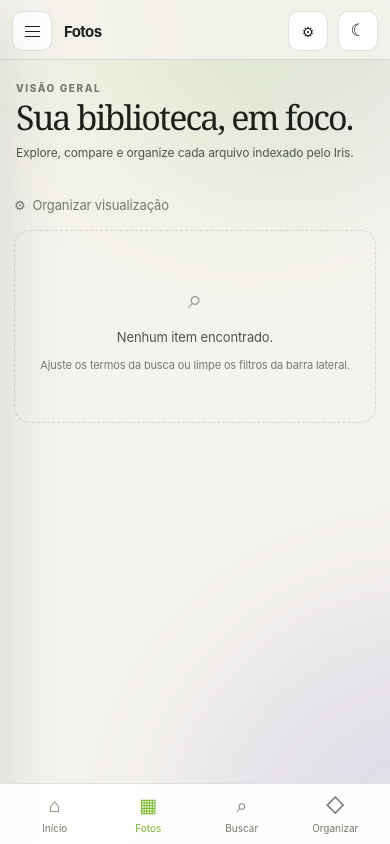
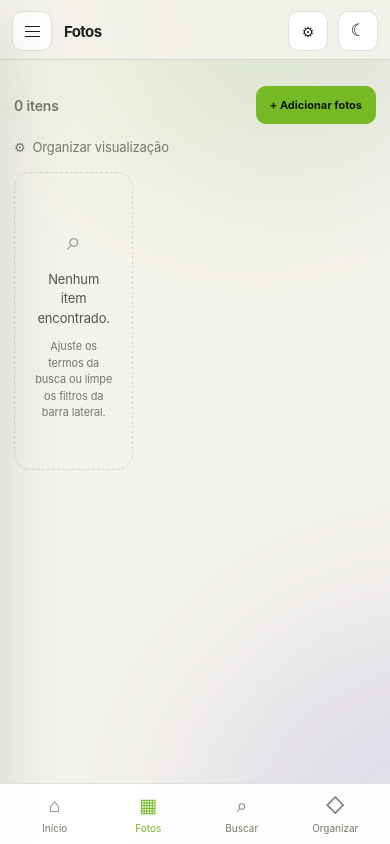
Before and after one commit to MiguelLopesDel/Iris, a FastAPI app: page / in a window 390 px wide. Run offline with FastAPI, Linux system fonts and the light colour scheme; data that the repository does not hold is empty; parts of the project's set-up code (start-up, migrations or seed data) failed here and were passed over; some libraries are stand-ins or nearby versions.

Commit message:
feat(web): show the gallery as a timeline of tiles, like the app
The web gallery listed big cards named after the file, each with three
buttons, five to a row on a desktop and one per row on a phone, under a
large "Sua biblioteca, em foco." heading with "Pag 1 / 1". Adding photos
was hidden in Organizar.

- Tiles: square pictures in a dense grid (three per row on a phone), no
  file name or buttons under them; the picture opens the viewer.
  Selection and shortcuts to similar photos and to this person show on
  hover or keyboard focus (on touch screens the viewer has them).
- Sorted by date by default, with a heading per day ("Hoje", "Ontem",
  "9 de outubro"), as in the app; searches and other sorts have none.
- A slim toolbar: how many items there are, the page, and "+ Adicionar
  fotos", which opens the upload on the System tab and keeps it in view
  while that tab loads.

Styles are scoped to the gallery grid; other tabs keep their cards.

```diff
--- a/static/app.js
+++ b/static/app.js
@@ -18,7 +18,7 @@ import {
   rejectEnrichmentSuggestion,
   trashRecords
 } from './api.js?v=46';
-import { initGallery, invalidateCache, runGallerySimilar, runGalleryRandom, runGalleryFaceSearch, runGalleryPerson, runGalleryFaceByFace, runGalleryFaceByRecord } from './gallery.js?v=42';
+import { initGallery, invalidateCache, runGallerySimilar, runGalleryRandom, runGalleryFaceSearch, runGalleryPerson, runGalleryFaceByFace, runGalleryFaceByRecord } from './gallery.js?v=43';
 import { initCollections } from './collections.js?v=35';
 import { initConcepts } from './concepts.js?v=36';
 import { initDuplicates } from './duplicates.js?v=35';
@@ -89,6 +89,18 @@ document.addEventListener('click', async function(event) {
 });
 
 // ── Tab routing ──────────────────────────────────────────────────────────
+
+// A shortcut to one control on a tab (the upload, say), not just the tab. The
+// tab loads its content after it shows, which moves the target down; keep it
+// in view while that settles.
+function revealWhileLoading(target) {
+  var center = function() { target.scrollIntoView({ block: 'center' }); };
+  center();
+  if (typeof ResizeObserver === 'undefined') return;
+  var observer = new ResizeObserver(center);
+  observer.observe(target.closest('.tab-pane') || document.body);
+  setTimeout(function() { observer.disconnect(); }, 1500);
+}
 
 function switchTab(name) {
   var paneName = name === 'search' ? 'gallery' : name;
@@ -981,7 +993,10 @@ window.__showStats = async function() {
   syncExperienceControls();
   document.addEventListener('click', function(event) {
     var destination = event.target.closest('[data-go-tab]');
-    if (destination) switchTab(destination.dataset.goTab);
+    if (!destination) return;
+    switchTab(destination.dataset.goTab);
+    var target = destination.dataset.goTarget && document.getElementById(destination.dataset.goTarget);
+    if (target) revealWhileLoading(target);
   });
   document.getElementById('home-search-form').addEventListener('submit', function(event) {
     event.preventDefault();
--- a/static/gallery.js
+++ b/static/gallery.js
@@ -8,8 +8,9 @@ import { openDetail } from './detail.js?v=7';
 // ── Module state ──────────────────────────────────────────────────────────
 let currentPage = 1;
 let totalPages = 1;
+let totalItems = 0;
 let perPage = 24;
-let sortBy = 'importacao';
+let sortBy = 'data';
 let sortAsc = 0;
 let searchActive = false;
 
@@ -167,6 +168,7 @@ async function loadPage(page) {
     const cached = pageCache.get(page);
     currentPage = page;
     totalPages = cached.total_pages;
+    totalItems = cached.total;
     updatePaginationUI();
     renderGrid(cached.records);
     prefetchAdjacent(page);
@@ -183,6 +185,7 @@ async function loadPage(page) {
     pageCache.set(data.page, data);
     currentPage = data.page;
     totalPages = data.total_pages;
+    totalItems = data.total;
     updatePaginationUI();
     renderGrid(data.records);
     prefetchAdjacent(data.page);
@@ -230,69 +233,66 @@ function renderGrid(records) {
     grid.innerHTML = '<div class="empty-state"><span class="empty-state-icon">⌕</span><p>Nenhum item encontrado.</p><small>Ajuste os termos da busca ou limpe os filtros da barra lateral.</small></div>';
     return;
   }
-  grid.innerHTML = records.map(r => renderCard(r)).join('');
+  // By date, the grid reads like the phone's gallery: a heading per day.
+  const byDay = !searchActive && sortBy === 'data';
+  let lastDay = null;
+  grid.innerHTML = records.map((record) => {
+    let heading = '';
+    if (byDay) {
+      const day = dayLabel(record.file_mtime);
+      if (day !== lastDay) {
+        heading = `<h3 class="grid-day">${escapeHtml(day)}</h3>`;
+        lastDay = day;
+      }
+    }
+    return heading + renderCard(record);
+  }).join('');
   observeLazyImages(grid);
 }
 
-// Chips of named persons present in the media (comes for free in the records
-// payload). Click → browse all media of that person.
-function personChips(record) {
-  const named = (record.persons || []).filter(p => p.name);
-  if (!named.length) return '';
-  const shown = named.slice(0, 2);
-  const extra = named.length - shown.length;
-  const chips = shown.map(p =>
-    `<button class="person-chip" data-person-chip="${p.id}" title="Ver mídias de ${escapeHtml(p.name)}">${escapeHtml(p.name)}</button>`
-  ).join('');
-  const more = extra > 0 ? `<span class="person-chip-more">+${extra}</span>` : '';
-  return `<div class="card-persons">${chips}${more}</div>`;
+// "Hoje", "Ontem", "9 de outubro", "9 de outubro de 2024", or "Sem data".
+export function dayLabel(epochSeconds, now = new Date()) {
+  if (!epochSeconds) return 'Sem data';
+  const date = new Date(epochSeconds * 1000);
+  const startOf = (d) => new Date(d.getFullYear(), d.getMonth(), d.getDate()).getTime();
+  const days = Math.round((startOf(now) - startOf(date)) / 86400000);
+  if (days === 0) return 'Hoje';
+  if (days === 1) return 'Ontem';
+  const options = { day: 'numeric', month: 'long' };
+  if (date.getFullYear() !== now.getFullYear()) options.year = 'numeric';
+  return date.toLocaleDateString('pt-BR', options);
 }
 
+// A tile, as in a phone gallery: the picture opens the viewer. Selection and
+// the shortcuts to similar photos and to this person show on hover or focus.
 function renderCard(record) {
   const sel = window.__irisSelection.has(record.index) ? 'checked' : '';
   const thumb = record.thumbnail_url || '';
-  const name = escapeHtml(record.arquivo).slice(0, 50);
+  const name = escapeHtml(record.arquivo || '');
+  const isVideo = record.media_type === 'video';
   const score = record.score != null
     ? `<span class="score-badge">${Number(record.score).toFixed(3)}</span>`
     : '';
-
-  if (!thumb) {
-    return `<div class="media-card" data-index="${record.index}">
-      <div class="placeholder-card">
-        <span class="icon">${record.media_type === 'video' ? '🎬' : '🖼️'}</span>
-        <span>indisponivel</span>
-      </div>
-      <div class="media-card-body">
-        <div class="caption" title="${escapeHtml(record.arquivo)}">${name}</div>
-        ${personChips(record)}
-        <div class="actions">
-          <button class="btn" data-action="similar" data-index="${record.index}">Similares</button>
-          <button class="btn" data-action="face" data-index="${record.index}" title="Buscar a pessoa desta mídia">Pessoa</button>
-          <button class="btn" data-action="detail" data-index="${record.index}">Detalhes</button>
-        </div>
-      </div>
-    </div>`;
-  }
-
-  const imgTag = `<img src="${thumb}" loading="lazy" alt="${name}" data-open-detail="${record.index}">`;
-  const playBtn = record.media_type === 'video'
-    ? `<button class="play-overlay" data-index="${record.index}">▶</button>`
+  const picture = thumb
+    ? `<img src="${thumb}" loading="lazy" alt="${name}" data-open-detail="${record.index}">`
+    : `<button class="tile-missing" type="button" data-action="detail" data-index="${record.index}"
+         aria-label="Abrir ${name}"><span aria-hidden="true">${isVideo ? '🎬' : '🖼️'}</span></button>`;
+  const video = isVideo
+    ? `<button class="play-overlay" type="button" data-index="${record.index}" aria-label="Reproduzir ${name}">▶</button>`
     : '';
 
-  return `<div class="media-card" data-index="${record.index}">
+  return `<div class="media-card" data-index="${record.index}" title="${name}">
     <div class="media-card-img" id="card-img-${record.index}">
-      ${imgTag}
-      ${playBtn}
+      ${picture}
+      ${video}
       ${score}
-      <input type="checkbox" class="media-checkbox" id="sel_${record.index}" data-index="${record.index}" ${sel}>
-    </div>
-    <div class="media-card-body">
-      <div class="caption" title="${escapeHtml(record.arquivo)}">${name}</div>
-      ${personChips(record)}
-      <div class="actions">
-        <button class="btn" data-action="similar" data-index="${record.index}">Similares</button>
-        <button class="btn" data-action="face" data-index="${record.index}" title="Buscar a pessoa desta mídia">Pessoa</button>
-        <button class="btn" data-action="detail" data-index="${record.index}">Detalhes</button>
+      <input type="checkbox" class="media-checkbox" id="sel_${record.index}" data-index="${record.index}"
+             aria-label="Selecionar ${name}" ${sel}>
+      <div class="tile-actions">
+        <button class="tile-action" type="button" data-action="similar" data-index="${record.index}"
+                title="Fotos parecidas" aria-label="Fotos parecidas com ${name}">≈</button>
+        <button class="tile-action" type="button" data-action="face" data-index="${record.index}"
+                title="Fotos com esta pessoa" aria-label="Fotos com a pessoa de ${name}">☺</button>
       </div>
     </div>
   </div>`;
@@ -593,8 +593,9 @@ function renderBottomPager() {
 
 function updatePaginationUI() {
   renderBottomPager();
+  const count = `${totalItems.toLocaleString('pt-BR')} ${totalItems === 1 ? 'item' : 'itens'}`;
   document.getElementById('gallery-page-info').textContent =
-    `Pag ${currentPage} / ${totalPages}`;
+    totalPages > 1 ? `${count} · página ${currentPage} de ${totalPages}` : count;
   document.getElementById('gallery-prev').disabled = currentPage <= 1;
   document.getElementById('gallery-next').disabled = currentPage >= totalPages;
   const pageInput = document.getElementById('gallery-page-jump');
--- a/static/style.css
+++ b/static/style.css
@@ -4280,3 +4280,132 @@ a.btn {
   font-size: 13px;
   color: var(--text-muted);
 }
+
+/* Gallery as a timeline of tiles, like a phone's gallery: dense square
+   pictures under a heading per day. Scoped to the gallery grid; other tabs
+   keep their cards. */
+.gallery-toolbar {
+  display: flex;
+  flex-wrap: wrap;
+  align-items: center;
+  justify-content: space-between;
+  gap: 10px;
+  margin: 4px 0 10px;
+}
+
+.gallery-toolbar-info {
+  color: var(--text-muted);
+  font-size: 14px;
+  font-weight: 600;
+}
+
+.media-grid.timeline {
+  grid-template-columns: repeat(auto-fill, minmax(150px, 1fr));
+  gap: 4px;
+}
+
+.timeline .grid-day {
+  grid-column: 1 / -1;
+  margin: 18px 2px 6px;
+  color: var(--text);
+  font-size: 17px;
+  font-weight: 700;
+}
+
+.timeline .grid-day:first-child {
+  margin-top: 4px;
+}
+
+.timeline .media-card {
+  border: 0;
+  border-radius: 6px;
+  box-shadow: none;
+  background: var(--surface);
+}
+
+.timeline .media-card:hover {
+  transform: none;
+  box-shadow: none;
+}
+
+.timeline .media-card-img::after {
+  display: none;
+}
+
+.timeline .media-card:hover .media-card-img img {
+  transform: none;
+  filter: brightness(0.92);
+}
+
+.timeline .media-card-img img {
+  cursor: pointer;
+}
+
+.timeline .tile-missing {
+  width: 100%;
+  height: 100%;
+  border: 0;
+  background: var(--surface);
+  font-size: 28px;
+  cursor: pointer;
+}
+
+.timeline .media-checkbox {
+  top: 6px;
+  right: 6px;
+  opacity: 0;
+}
+
+.timeline .tile-actions {
+  position: absolute;
+  z-index: 5;
+  left: 6px;
+  bottom: 6px;
+  display: flex;
+  gap: 4px;
+  opacity: 0;
+  transition: opacity var(--ease);
+}
+
+.timeline .tile-action {
+  width: 30px;
+  height: 30px;
+  border: 0;
+  border-radius: 999px;
+  background: rgba(0, 0, 0, 0.6);
+  color: #fff;
+  font-size: 15px;
+  line-height: 30px;
+  cursor: pointer;
+}
+
+/* Shown on hover and keyboard focus; always shown once something is selected. */
+.timeline .media-card:hover .media-checkbox,
+.timeline .media-card:focus-within .media-checkbox,
+.timeline .media-checkbox:checked,
+.timeline .media-card:hover .tile-actions,
+.timeline .media-card:focus-within .tile-actions {
+  opacity: 1;
+}
+
+.timeline .play-overlay::before {
+  width: 36px;
+  height: 36px;
+  font-size: 14px;
+}
+
+@media (max-width: 640px) {
+  .media-grid.timeline {
+    grid-template-columns: repeat(3, minmax(0, 1fr));
+    gap: 2px;
+  }
+
+  .timeline .media-card {
+    border-radius: 0;
+  }
+
+  /* No hover on touch: the viewer has these actions. */
+  .timeline .tile-actions {
+    display: none;
+  }
+}
--- a/templates/index.html
+++ b/templates/index.html
@@ -7,7 +7,7 @@
   <title>Iris — Biblioteca visual inteligente</title>
   <script src="/static/theme.js?v=1"></script>
   <script src="/static/experience.js?v=1"></script>
-  <link rel="stylesheet" href="/static/style.css?v=59">
+  <link rel="stylesheet" href="/static/style.css?v=60">
 </head>
 <body>
 
@@ -219,16 +219,9 @@
           </label>
         </div>
       </div>
-      <div class="section-lead">
-        <div>
-          <span class="eyebrow">Visão geral</span>
-          <h3>Sua biblioteca, em foco.</h3>
-          <p>Explore, compare e organize cada arquivo indexado pelo Iris.</p>
-        </div>
-        <div class="page-status">
-          <span>Página atual</span>
-          <strong id="gallery-page-info">—</strong>
-        </div>
+      <div class="gallery-toolbar">
+        <strong id="gallery-page-info" class="gallery-toolbar-info">—</strong>
+        <button class="btn btn-primary" type="button" data-go-tab="system" data-go-target="import-section">+ Adicionar fotos</button>
       </div>
 
       <details id="gallery-controls-disclosure" class="gallery-controls-disclosure">
@@ -237,9 +230,9 @@
         <div class="control-field">
           <label for="gallery-sort">Ordenar por</label>
           <select id="gallery-sort">
+            <option value="data" selected>Data</option>
             <option value="importacao">Importação</option>
             <option value="nome">Nome</option>
-            <option value="data">Data do arquivo</option>
             <option value="tamanho">Tamanho</option>
             <option value="tipo">Tipo</option>
           </select>
@@ -280,7 +273,7 @@
         <span id="gallery-context-label"></span>
         <button id="gallery-context-clear" class="btn btn-subtle" type="button">Limpar</button>
       </div>
-      <div id="gallery-grid" class="media-grid"></div>
+      <div id="gallery-grid" class="media-grid timeline"></div>
       <div id="gallery-pagination-bottom"></div>
     </section>
 
@@ -672,7 +665,7 @@
           <button id="system-save" class="btn btn-primary">Aplicar e recarregar</button>
         </section>
 
-        <section class="detail-panel system-card system-card-wide">
+        <section id="import-section" class="detail-panel system-card system-card-wide">
           <span class="eyebrow">Entrada de mídia</span>
           <h4>Importar e indexar</h4>
           <p id="private-library-health" class="system-status" hidden></p>
@@ -862,7 +855,7 @@
 
 <div id="toast-container"></div>
 
-<script type="module" src="/static/app.js?v=75"></script>
+<script type="module" src="/static/app.js?v=77"></script>
 
 </body>
 </html>
```
Also changed, not shown: tests/test_web_gallery_browser.py (+9 -2 lines).
